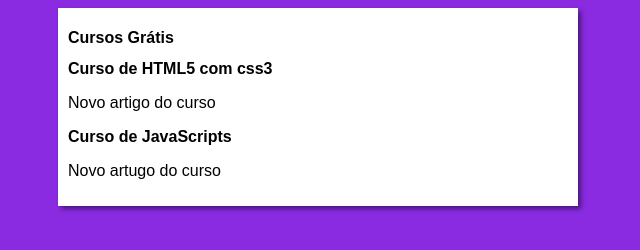
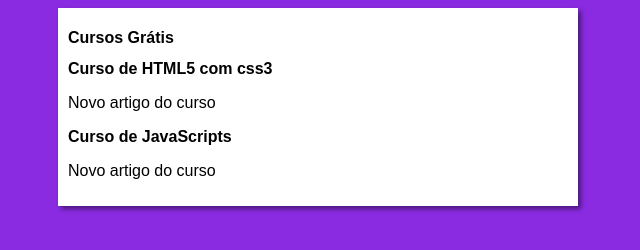
Before and after one commit to Ismaelblog/projeto-site, a plain HTML site: page index.html in a window 1280 px wide. Shown: the full height of the page, 322-962 px from the left. Drawn offline with Linux system fonts and the light colour scheme.

Commit message:
correção ortografica

```diff
--- a/index.html
+++ b/index.html
@@ -17,7 +17,7 @@
         </article>
         <article>
             <h2>Curso de JavaScripts</h2>
-            <p>Novo artugo do curso</p>
+            <p>Novo artigo do curso</p>
         </article>
     </main>
 
```
